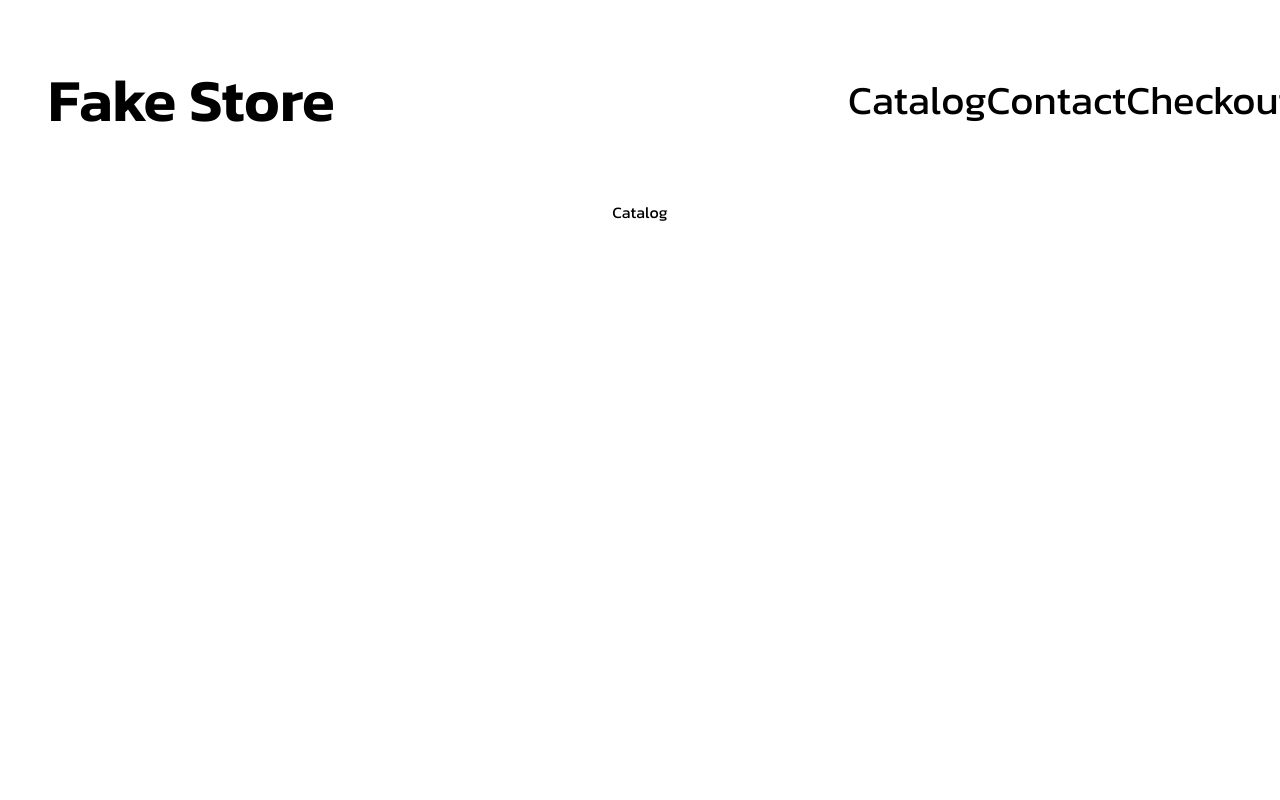
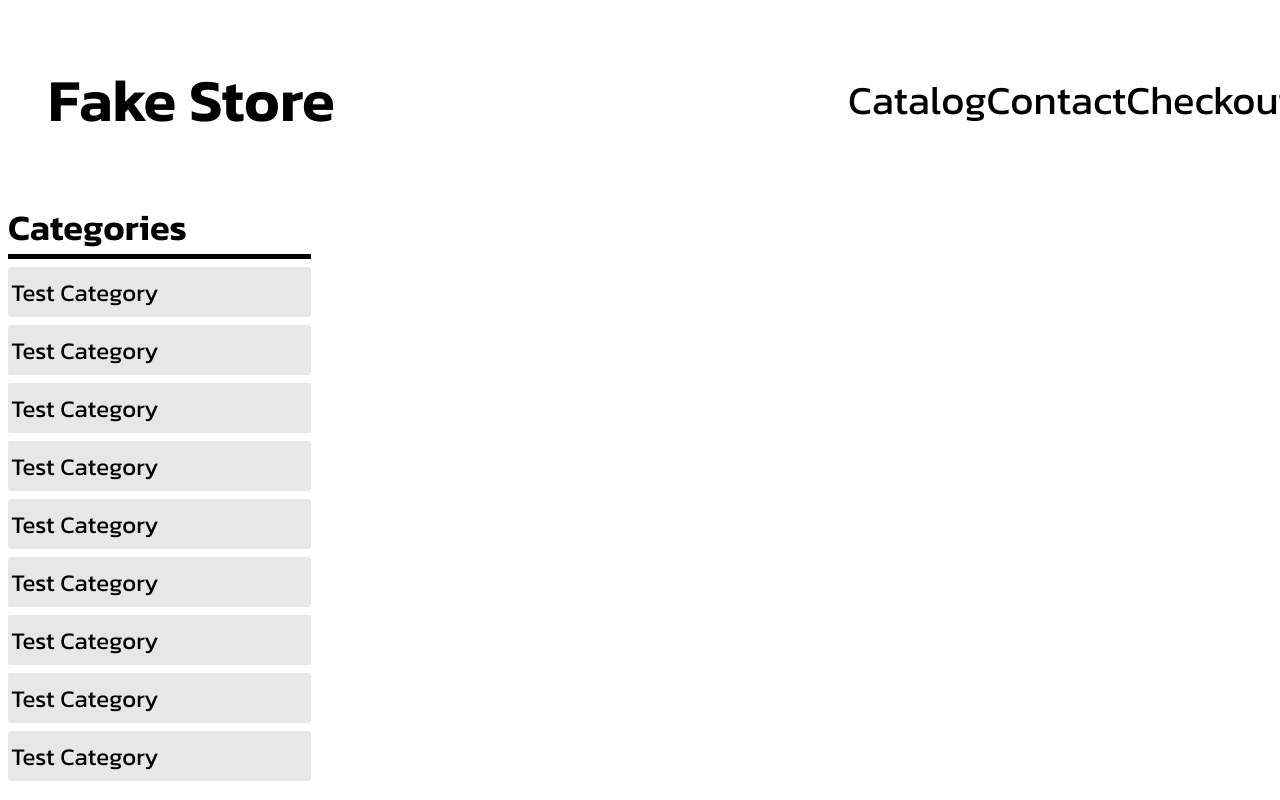
Before and after one commit to sesamDev/shopping-cart, a React (Create React App) app: page /catalog in a window 1280 px wide. Built offline with nearby package versions, Linux system fonts and the light colour scheme.

Commit message:
Added a list for all catagories in catalog route

```diff
--- /dev/null
+++ b/src/components/ProductCategoriesList.js
@@ -0,0 +1,31 @@
+import "../styles/ProductCategoriesList.css";
+
+import React from "react";
+
+const ListItem = (props) => {
+  return (
+    <div className="listItem">
+      <p>{props.title}</p>
+    </div>
+  );
+};
+
+const ProductCategoriesList = () => {
+  return (
+    <div className="productCategoriesList">
+      <h2>Categories</h2>
+      <div className="line"></div>
+      <ListItem title="Test Category" />
+      <ListItem title="Test Category" />
+      <ListItem title="Test Category" />
+      <ListItem title="Test Category" />
+      <ListItem title="Test Category" />
+      <ListItem title="Test Category" />
+      <ListItem title="Test Category" />
+      <ListItem title="Test Category" />
+      <ListItem title="Test Category" />
+    </div>
+  );
+};
+
+export default ProductCategoriesList;
--- a/src/components/routes/Catalog.js
+++ b/src/components/routes/Catalog.js
@@ -1,7 +1,14 @@
+import "../../styles/Catalog.css";
+
+import ProductCategoriesList from "../ProductCategoriesList";
 import React from "react";
 
 const Catalog = () => {
-  return <div data-testid="catalog">Catalog</div>;
+  return (
+    <div data-testid="catalog" className="catalog">
+      <ProductCategoriesList />
+    </div>
+  );
 };
 
 export default Catalog;
--- a/src/styles/Catalog.css
+++ b/src/styles/Catalog.css
@@ -0,0 +1,6 @@
+.catalog {
+  display: grid;
+  grid-template-columns: 0.2fr 1fr;
+  width: 100vw;
+  heigth: 100%;
+}
--- /dev/null
+++ b/src/styles/ProductCategoriesList.css
@@ -0,0 +1,27 @@
+.line {
+  border-top: 5px solid black;
+}
+
+.productCategoriesList {
+  font-size: 1.5rem;
+  margin-left: 0.5rem;
+}
+
+.listItem {
+  height: 50px;
+  width: 300px;
+  display: flex;
+  align-items: center;
+  background-color: rgba(135, 135, 135, 0.2);
+  margin-top: 8px;
+  border-radius: 0.2rem;
+  padding-left: 0.2rem;
+  cursor: pointer;
+}
+.listItem:hover {
+  background-color: rgba(135, 135, 135, 0.6);
+}
+
+.listItem:active {
+  background-color: rgba(135, 135, 135, 0.8);
+}
```
